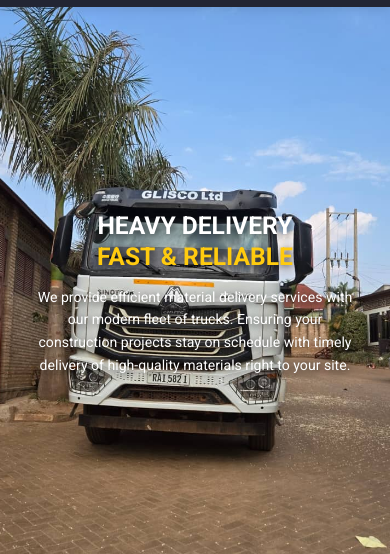
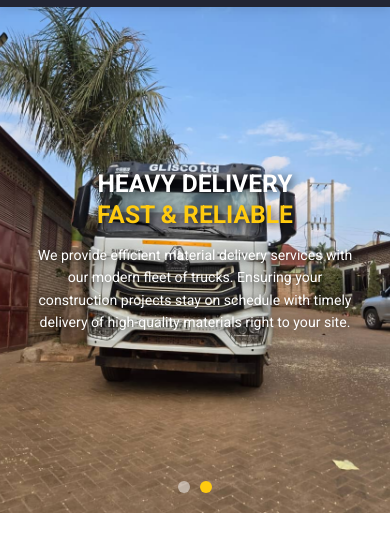
Before and after one commit to Nieman6/GLISCOLTD, a plain HTML site: page index.html in a window 390 px wide. Shown: the part 73-627 px from the top of the page. Drawn offline with nearby package versions, Linux system fonts and the light colour scheme.

```diff
--- a/index.html
+++ b/index.html
@@ -116,7 +116,7 @@
         top: 100%;
       }
 
-      /* Slider Section */
+      /* Slider Section - Updated for Mobile */
       .slider-section {
         width: 100%;
         height: 85vh;
@@ -856,10 +856,10 @@
           font-size: 18px;
         }
         .slider-section {
-          height: 75vh;
+          height: 70vh;
         }
         .slide {
-          height: 75vh;
+          height: 70vh;
         }
       }
 
@@ -896,10 +896,10 @@
           display: none;
         }
         .slider-section {
-          height: 70vh;
+          height: 60vh;
         }
         .slide {
-          height: 70vh;
+          height: 60vh;
         }
         .inner-welcome img {
           height: 300px; /* Further adjusted for small screens */
@@ -927,10 +927,7 @@
     <!-- Slider Section -->
     <div class="slider-section">
       <!-- Slide 1 - Main Construction -->
-      <div
-        class="slide active"
-        style="background-image: url('images/n2.jpg')"
-      >
+      <div class="slide active" style="background-image: url('images/n2.jpg')">
         <div class="slide-content">
           <h1>
             Construction services <br />
```
